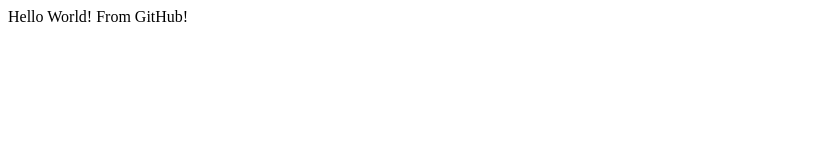
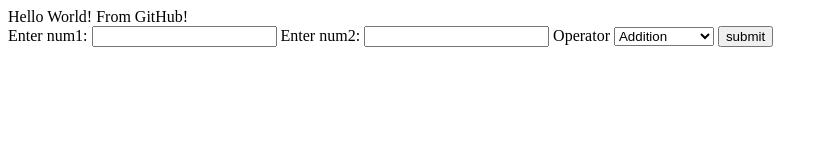
Before and after one commit to vivekbasavaraj/AWS_Deploy_Example, a plain HTML site: page index.html in a window 1280 px wide. Shown: the whole page, without its empty margins (0-828 px from the left). Drawn offline with Linux system fonts and the light colour scheme.

Commit message:
feat : Added Calculator UI

```diff
--- a/index.html
+++ b/index.html
@@ -1 +1,35 @@
-Hello World! From GitHub!
+
+ <html>
+    <head>
+        <title>Calculator</title>
+
+
+    </head>
+    <body>
+        <span> Hello World! From GitHub! </span>
+        <form action="calculator" method="get" name="frm">
+
+               Enter num1:
+               <input name="txt1" type="text" />
+
+
+                Enter num2:
+               <input name="txt2" type="text" />
+
+
+               Operator
+
+                <select name="op">
+
+                    <option value="Addition">Addition</option>
+                    <option value="Subtraction">Subtraction</option>
+                    <option value="multiplication">multiplication</option>
+                    <option value="division">division</option>
+                </select>
+
+
+                <input type="submit" value="submit" />
+
+        </form>
+    </body>
+    </html>
```
